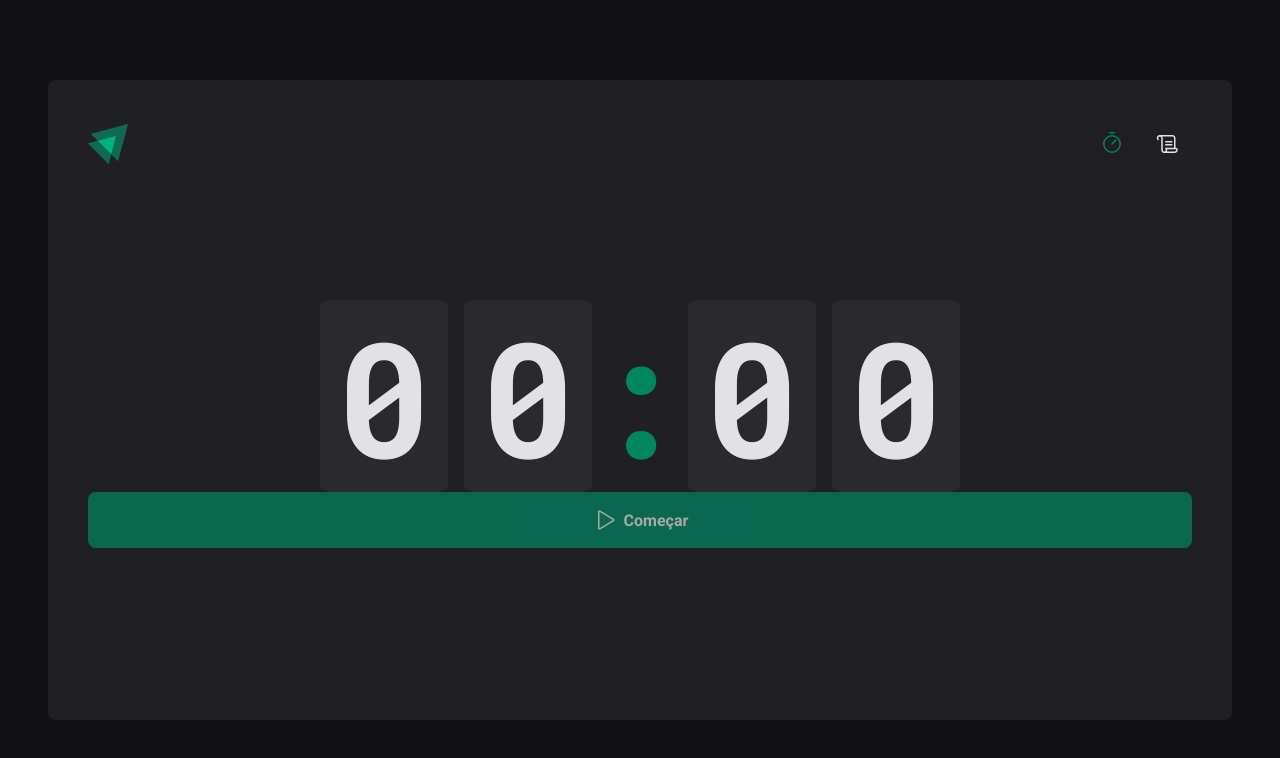
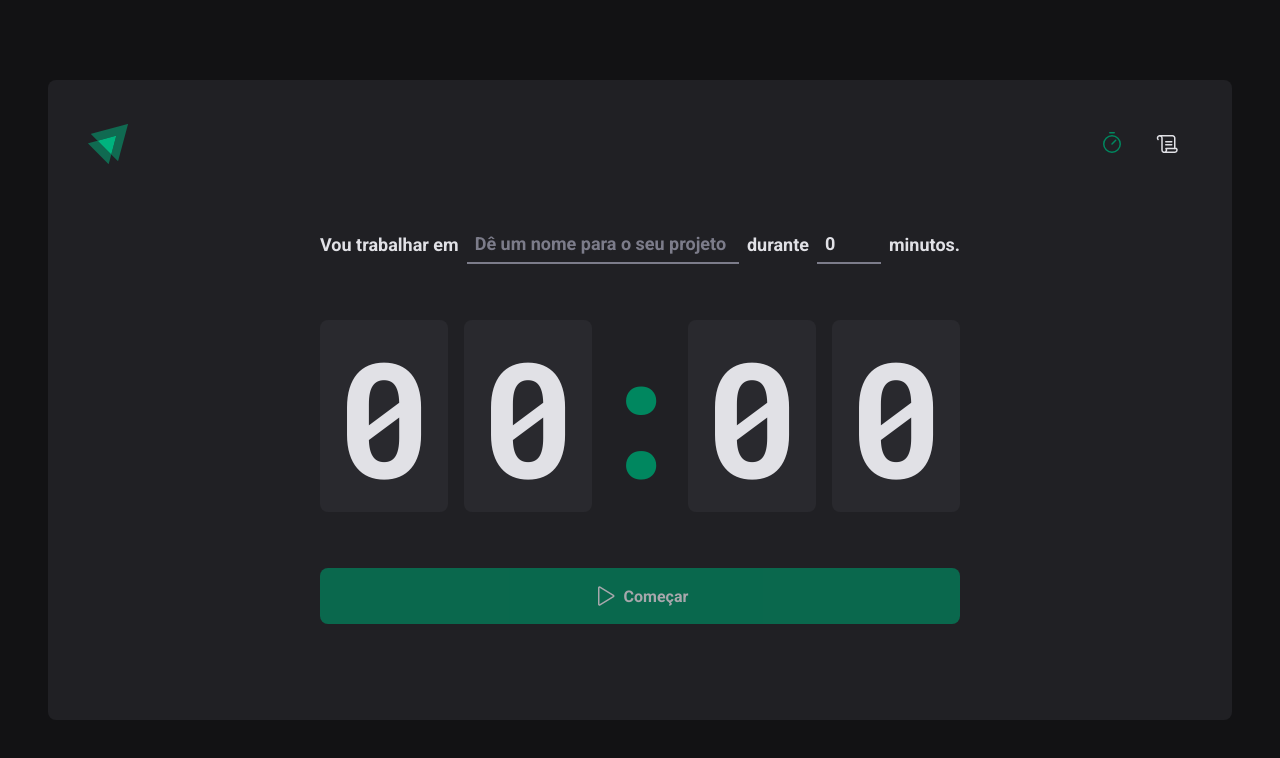
Before and after one commit to CaioCarvalho314/pomodoroTimer, a React (Vite) app: page / in a window 1280 px wide. Shown: the top 758 px of the page. Built offline with nearby package versions, Linux system fonts and the light colour scheme.

Commit message:
refactor: finizalize component

```diff
--- a/src/pages/Home/components/Countdown/index.tsx
+++ b/src/pages/Home/components/Countdown/index.tsx
@@ -0,0 +1,54 @@
+import { useEffect, useState } from "react";
+import { CountdownContainer, Separator } from "./styles";
+import { differenceInSeconds } from "date-fns";
+
+export function Countdown({ activeCycle, setCycles, activeCycleId }: any) {
+  const [amountSecondsPassed, setAmountSecondsPassed] = useState(0);
+  const totalSeconds = activeCycle ? activeCycle.minutesAmount * 60 : 0;
+  const currentSeconds = activeCycle ? totalSeconds - amountSecondsPassed : 0;
+
+  const minutesQtd = Math.floor(currentSeconds / 60);
+  const secondsQtd = currentSeconds % 60;
+
+  const minutes = String(minutesQtd).padStart(2, "0");
+  const seconds = String(secondsQtd).padStart(2, "0");
+
+  useEffect(() => {
+    document.title = `${minutes}:${seconds}`;
+    let interval: number;
+    if (activeCycle) {
+      interval = setInterval(() => {
+        const secondsDifference = differenceInSeconds(
+          new Date(),
+          activeCycle.startDate
+        );
+
+        if (secondsDifference >= totalSeconds) {
+          setCycles((state: any) =>
+            state.map((cycle: any) => {
+              if (cycle.id === activeCycleId)
+                return { ...cycle, finishedDate: new Date() };
+              else return cycle;
+            })
+          );
+          setAmountSecondsPassed(totalSeconds);
+          clearInterval(interval);
+        } else {
+          setAmountSecondsPassed(secondsDifference);
+        }
+      }, 1000);
+    }
+  }, [activeCycle, minutes, seconds, totalSeconds]);
+
+  return (
+    <>
+      <CountdownContainer>
+        <span>{minutes[0]}</span>
+        <span>{minutes[1]}</span>
+        <Separator>:</Separator>
+        <span>{seconds[0]}</span>
+        <span>{seconds[1]}</span>
+      </CountdownContainer>
+    </>
+  );
+}
--- a/src/pages/Home/components/Countdown/styles.ts
+++ b/src/pages/Home/components/Countdown/styles.ts
@@ -0,0 +1,24 @@
+import { styled } from "styled-components";
+
+export const CountdownContainer = styled.div`
+  font-family: "Roboto Mono", monospace;
+  font-size: 10rem;
+  line-height: 8rem;
+  color: ${(props) => props.theme["gray-100"]};
+  display: flex;
+  gap: 1rem;
+  span {
+    background: ${(props) => props.theme["gray-700"]};
+    padding: 2rem 1rem;
+    border-radius: 8px;
+  }
+`;
+
+export const Separator = styled.div`
+  padding: 2rem 0;
+  color: ${(props) => props.theme["green-500"]};
+  width: 4rem;
+  overflow: hidden;
+  display: flex;
+  justify-content: center;
+`;
--- a/src/pages/Home/components/NewCycleForm/index.tsx
+++ b/src/pages/Home/components/NewCycleForm/index.tsx
@@ -1,9 +1,8 @@
 import { FormContainer, MinutesAmountInput, TaskInput } from "./styles";
 
-export function NewCycleForm() {
+export function NewCycleForm({ activeCycle, register }: any) {
   return (
     <>
-      <form onSubmit={handleSubmit(handleCreateNewCycle)} action="">
       <FormContainer>
         <label htmlFor="task">Vou trabalhar em</label>
         <TaskInput
@@ -33,7 +32,6 @@ export function NewCycleForm() {
         />
         <span>minutos.</span>
       </FormContainer>
-      </form>
     </>
   );
 }
--- a/src/pages/Home/components/NewCycleForm/styles.ts
+++ b/src/pages/Home/components/NewCycleForm/styles.ts
@@ -1,3 +1,5 @@
+import styled from "styled-components";
+
 const BaseInput = styled.input`
   background: transparent;
   height: 2.5rem;
--- a/src/pages/Home/index.tsx
+++ b/src/pages/Home/index.tsx
@@ -3,17 +3,22 @@ import { useForm } from "react-hook-form";
 import { zodResolver } from "@hookform/resolvers/zod";
 import * as zod from "zod";
 import {
-  CountdownContainer,
-  FormContainer,
   HomeContainer,
-  MinutesAmountInput,
-  Separator,
   StartCountdownButton,
   StopCountdownButton,
-  TaskInput,
 } from "./styles";
-import { useEffect, useState } from "react";
-import { differenceInSeconds } from "date-fns";
+import { useState } from "react";
+import { NewCycleForm } from "./components/NewCycleForm";
+import { Countdown } from "./components/Countdown";
+
+export interface Cycle {
+  id: string;
+  task: string;
+  minutesAmount: number;
+  startDate: Date;
+  interruptedDate?: Date;
+  finishedDate?: Date;
+}
 const newCycleFormValidationSchema = zod.object({
   task: zod.string().min(1, "Informe a tarefa!"),
   minutesAmount: zod
@@ -21,19 +26,12 @@ const newCycleFormValidationSchema = zod.object({
     .min(1, "O ciclo tem que ter no mínimo 1 minuto")
     .max(60, "O ciclo tem que ter no máximo 60 minutos"),
 });
+export type NewCycleFormData = zod.infer<typeof newCycleFormValidationSchema>;
+export function Home() {
+  const [cycles, setCycles] = useState<Cycle[]>([]);
+  const [activeCycleId, setActiveCycleId] = useState<string | null>(null);
+  const activeCycle = cycles.find((cycle) => cycle.id === activeCycleId);
 
-type NewCycleFormData = zod.infer<typeof newCycleFormValidationSchema>;
-
-interface Cycle {
-  id: string;
-  task: string;
-  minutesAmount: number;
-  startDate: Date;
-  interruptedDate?: Date;
-  finishedDate?: Date;
-}
-
-export function Home() {
   const { register, handleSubmit, watch, reset } = useForm({
     resolver: zodResolver(newCycleFormValidationSchema),
     defaultValues: {
@@ -46,20 +44,6 @@ export function Home() {
   const minutesAmount = watch("minutesAmount");
   const disableButton = !task || !minutesAmount;
 
-  const [cycles, setCycles] = useState<Cycle[]>([]);
-  const [activeCycleId, setActiveCycleId] = useState<string | null>(null);
-  const activeCycle = cycles.find((cycle) => cycle.id === activeCycleId);
-  const [amountSecondsPassed, setAmountSecondsPassed] = useState(0);
-
-  const totalSeconds = activeCycle ? activeCycle.minutesAmount * 60 : 0;
-  const currentSeconds = activeCycle ? totalSeconds - amountSecondsPassed : 0;
-
-  const minutesQtd = Math.floor(currentSeconds / 60);
-  const secondsQtd = currentSeconds % 60;
-
-  const minutes = String(minutesQtd).padStart(2, "0");
-  const seconds = String(secondsQtd).padStart(2, "0");
-
   function handleInterruptCycle() {
     setActiveCycleId(null);
     setCycles(
@@ -71,42 +55,29 @@ export function Home() {
     );
   }
 
-  useEffect(() => {
-    document.title = `${minutes}:${seconds}`;
-    let interval: number;
-    if (activeCycle) {
-      interval = setInterval(() => {
-        const secondsDifference = differenceInSeconds(
-          new Date(),
-          activeCycle.startDate
-        );
-
-        if (secondsDifference >= totalSeconds) {
-          setCycles((state) =>
-            state.map((cycle) => {
-              if (cycle.id === activeCycleId)
-                return { ...cycle, finishedDate: new Date() };
-              else return cycle;
-            })
-          );
-          setAmountSecondsPassed(totalSeconds);
-          clearInterval(interval);
-        } else {
-          setAmountSecondsPassed(secondsDifference);
+  function handleCreateNewCycle(data: NewCycleFormData) {
+    const id = String(new Date().getTime());
+    const newCycle: Cycle = {
+      id,
+      task: data.task,
+      minutesAmount: data.minutesAmount,
+      startDate: new Date(),
+    };
+    setCycles([...cycles, newCycle]);
+    setActiveCycleId(id);
+    reset();
   }
-      }, 1000);
-    }
-  }, [activeCycle, minutes, seconds, totalSeconds]);
 
   return (
     <HomeContainer>
-      <CountdownContainer>
-        <span>{minutes[0]}</span>
-        <span>{minutes[1]}</span>
-        <Separator>:</Separator>
-        <span>{seconds[0]}</span>
-        <span>{seconds[1]}</span>
-      </CountdownContainer>
+      <form onSubmit={handleSubmit(handleCreateNewCycle)} action="">
+        <NewCycleForm register={register} activeCycle={activeCycle} />
+        <Countdown
+          activeCycleId={activeCycleId}
+          setCycles={setCycles}
+          activeCycle={activeCycle}
+        />
+
         {activeCycle ? (
           <StopCountdownButton
             onClick={() => handleInterruptCycle()}
@@ -121,6 +92,7 @@ export function Home() {
             Começar
           </StartCountdownButton>
         )}
+      </form>
     </HomeContainer>
   );
 }
--- a/src/pages/Home/styles.ts
+++ b/src/pages/Home/styles.ts
@@ -14,29 +14,6 @@ export const HomeContainer = styled.main`
     align-items: center;
     gap: 3.5rem;
   }
-`;
-
-export const CountdownContainer = styled.div`
-  font-family: "Roboto Mono", monospace;
-  font-size: 10rem;
-  line-height: 8rem;
-  color: ${(props) => props.theme["gray-100"]};
-  display: flex;
-  gap: 1rem;
-  span {
-    background: ${(props) => props.theme["gray-700"]};
-    padding: 2rem 1rem;
-    border-radius: 8px;
-  }
-`;
-
-export const Separator = styled.div`
-  padding: 2rem 0;
-  color: ${(props) => props.theme["green-500"]};
-  width: 4rem;
-  overflow: hidden;
-  display: flex;
-  justify-content: center;
 `;
 
 export const BaseCountdownButton = styled.button`
```
Lines whose indentation alone changed are shown as unchanged.
